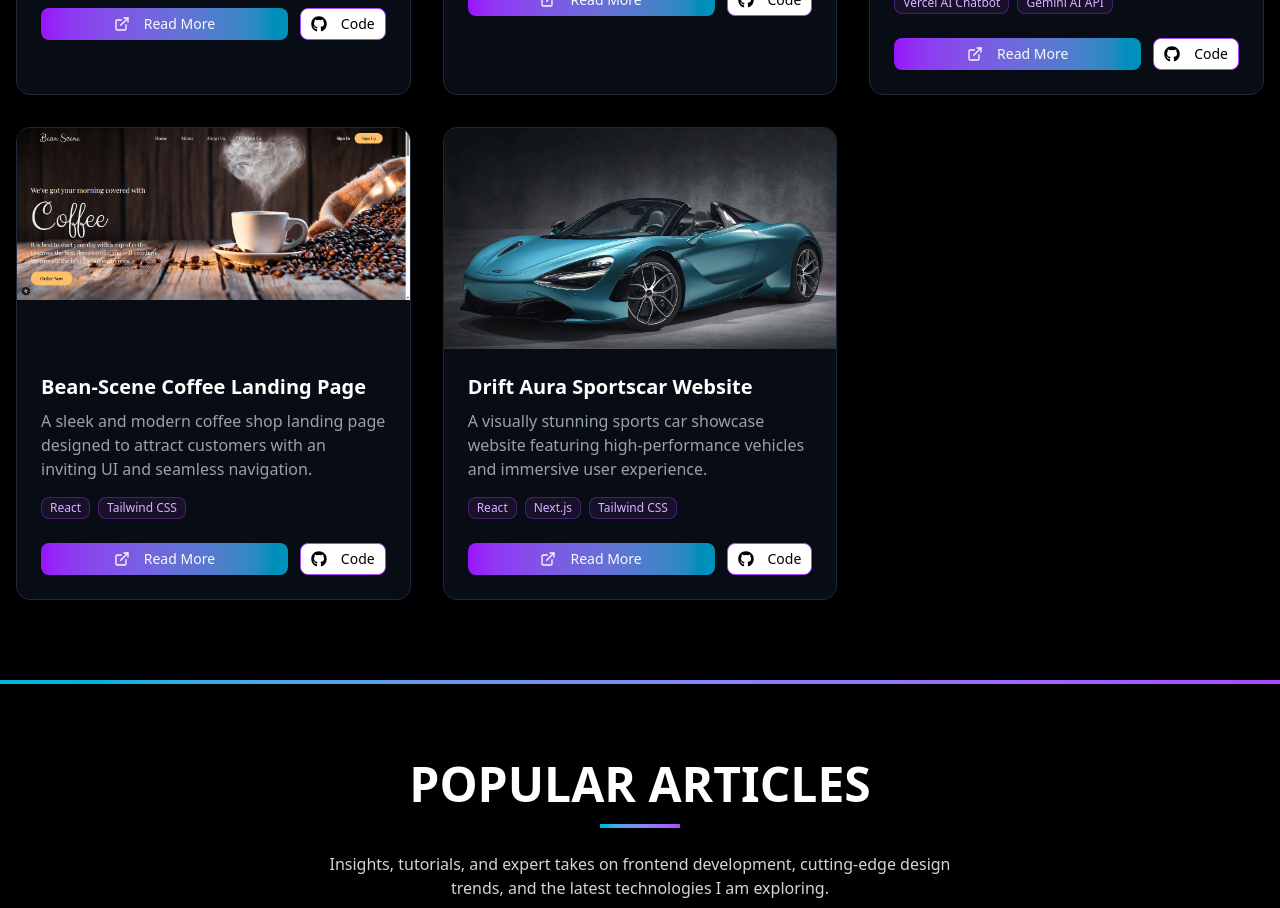
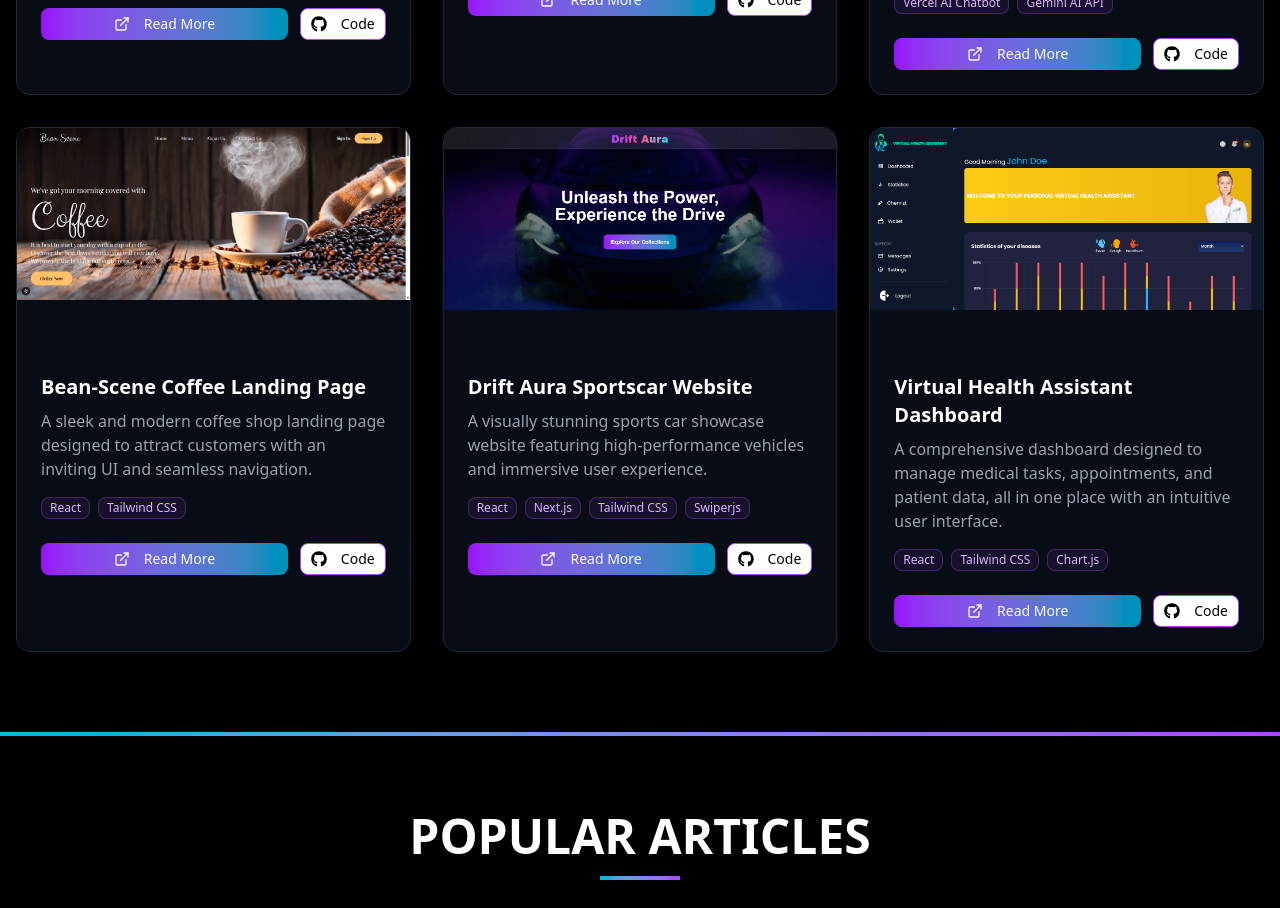
Before and after one commit to Majeedatwahab/My-Portfolio, a Next.js app: page / in a window 1280 px wide. Shown: the part 3140-4048 px from the top of the page. Built offline with nearby package versions, Linux system fonts and the light colour scheme.

Commit message:
Added a new project

```diff
--- a/app/components/Projects.jsx
+++ b/app/components/Projects.jsx
@@ -65,14 +65,27 @@ export default function Projects() {
             "id": 5,
             "title": " Drift Aura Sportscar Website",
             "description": "A visually stunning sports car showcase website featuring high-performance vehicles and immersive user experience.",
-            "image": "/assets/mclaren-1.jpg",
+            "image": "/assets/drift-aura.png",
             "category": "web",
-            "technologies": ["React", "Next.js", "Tailwind CSS"],
-            "demoUrl": "https://your-project-live-link.com/",
-            "githubUrl": "https://github.com/Majeedatwahab/mj-sports-cars",
+            "technologies": ["React", "Next.js", "Tailwind CSS", "Swiperjs"],
+            "demoUrl": "https://drift-aura-car-site.vercel.app/",
+            "githubUrl": "https://github.com/Majeedatwahab/drift-aura-sports-cars",
             "fullDescription":
                 "Drift Aura is a sleek and dynamic web experience that showcases high-end sports cars with stunning visuals, detailed specifications, and an engaging UI. Designed for car enthusiasts, this platform offers a seamless browsing experience with smooth animations, interactive elements, and a modern aesthetic."
+        },
+        {
+            "id": 6,
+            "title": "Virtual Health Assistant Dashboard",
+            "description": "A comprehensive dashboard designed to manage medical tasks, appointments, and patient data, all in one place with an intuitive user interface.",
+            "image": "/assets/medical-dashboard.png",
+            "category": "web",
+            "technologies": ["React", "Tailwind CSS", "Chart.js"],
+            "demoUrl": "https://medical-dashboard-web.netlify.app/",
+            "githubUrl": "https://github.com/Majeedatwahab/medical-dashboard",
+            "fullDescription":
+                "The Virtual Medical Assistant Dashboard offers a user-friendly and interactive interface for managing patient data, medical records, and appointment scheduling. It features dynamic charts and real-time updates to ensure smooth tracking of appointments, patient history, and medical tasks. Ideal for healthcare professionals, this dashboard enhances efficiency and provides a seamless digital solution to manage medical practices."
         }
+
 
     ];
 
--- a/app/projects/[id]/page.jsx
+++ b/app/projects/[id]/page.jsx
@@ -73,17 +73,33 @@ const projects = [
         id: 5,
         title: "Drift Aura Sportscar Website",
         description: "A visually stunning sports car showcase website featuring high-performance vehicles and immersive user experience.",
-        image: "/assets/furniro-website.png",
+        image: "/assets/drift-aura.png",
         fullDescription:
             "Drift Aura is a sleek landing page showcasing the power and beauty of sports cars.",
         technologies: ["React", "Next.js", "Tailwind CSS"],
-        demoUrl: "https://furniro-ecommerce-website.vercel.app/",
-        githubUrl: "https://github.com/Majeedatwahab/Furniro-Ecommerce-Website",
+        demoUrl: "https://drift-aura-car-site.vercel.app/",
+        githubUrl: "https://github.com/Majeedatwahab/drift-aura-sports-cars",
         purpose: "To practice building visually-rich hero sections and showcase animations and transitions.",
         features: "Full-page hero, image/video backgrounds, car feature sections, 'Buy Now' call to action.",
         TechnicalHurdles: "Handling video integration and optimizing performance on load.",
         LessonsLearned: "Learned how to structure media-heavy pages for performance and impact.",
     },
+    {
+        "id": 6,
+        "title": "Virtual Health Assistant Dashboard",
+        "description": "A virtual assistant dashboard designed to help healthcare professionals manage patient data, appointments, and treatment schedules efficiently.",
+        "image": "/assets/medical-dashboard.png",
+        "fullDescription": "The Medical Virtual Assistant is a comprehensive dashboard that streamlines healthcare management tasks. It enables healthcare providers to easily track patient data, schedule appointments, and access important medical records. The assistant’s intuitive design ensures a smooth and efficient workflow for users, with real-time notifications and interactive features that enhance user experience. Please note that this project is a UI recreation and is not fully functional at the moment.",
+        "technologies": ["React", "Chart.js", "Tailwind CSS"],
+        "demoUrl": "https://medical-dashboard-web.netlify.app/",
+        "githubUrl": "https://github.com/Majeedatwahab/medical-dashboard",
+        "purpose": "To create a tool for healthcare professionals to streamline patient management and improve workflow efficiency. The project focuses on UI design and layout rather than full functionality.",
+        "features": "Patient data management, appointment scheduling, treatment plan tracking, real-time notifications, interactive charts for patient statistics.",
+        "TechnicalHurdles": "Integrating real-time data updates and ensuring smooth performance across all features.",
+        "LessonsLearned": "Gained experience in building complex, data-driven dashboards and optimizing user experience for healthcare environments."
+    }
+
+
 ];
 
 export default function ProjectDetail() {
```
Also changed, not shown: public/assets/drift-aura.png (added), public/assets/medical-dashboard.png (added).
